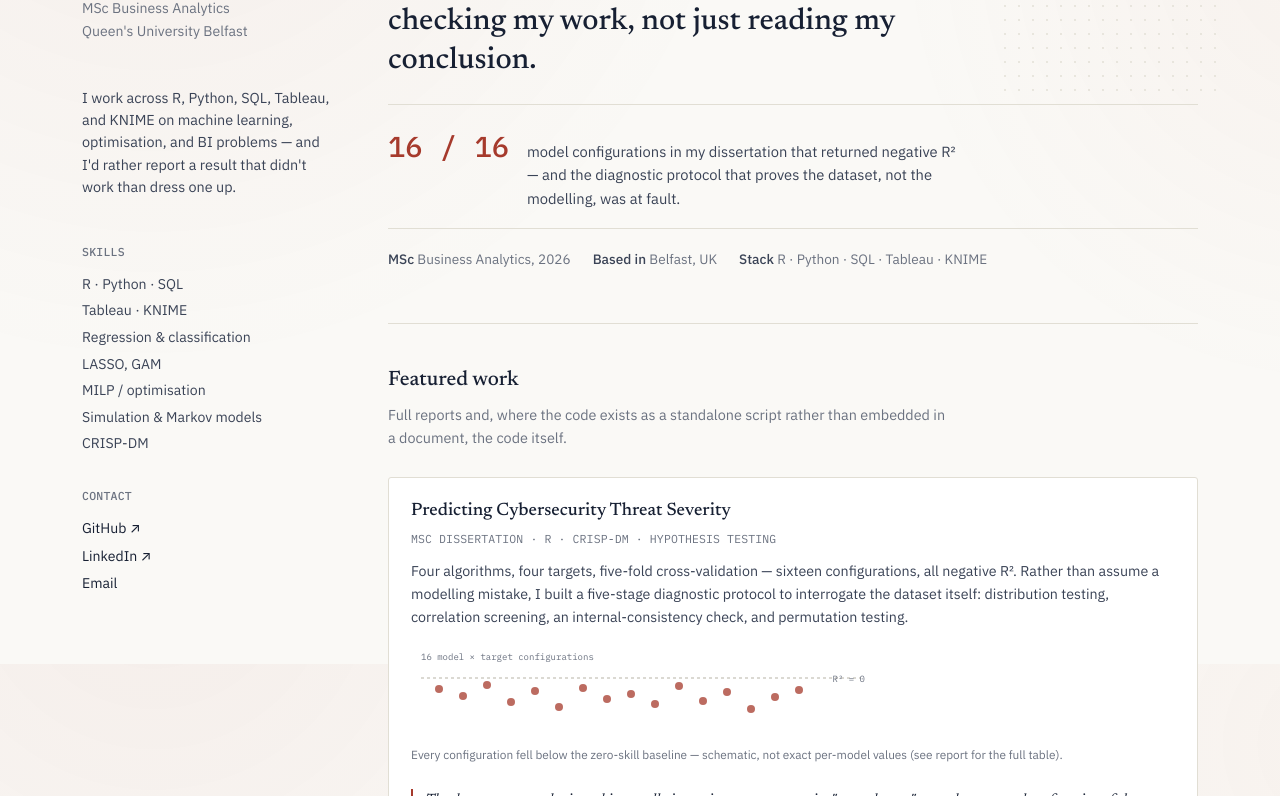
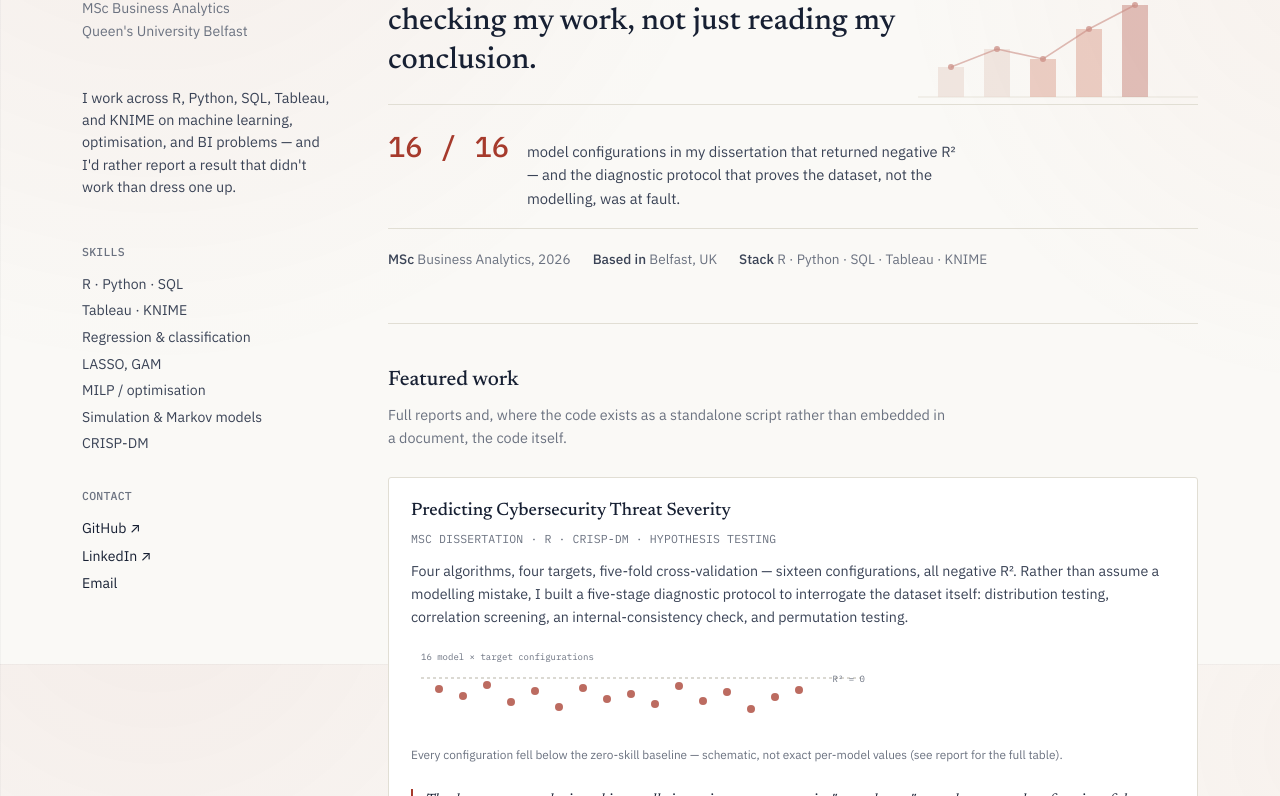
Before and after one commit to Sanjai-Balaji-Analyst/Sanjai-Balaji-Analyst.github.io, a plain HTML site: page index.html in a window 1280 px wide. Shown: the part 136-932 px from the top of the page. Drawn offline with Linux system fonts and the light colour scheme.

Commit message:
Add analytics chart motif and grid texture to background

```diff
--- a/index.html
+++ b/index.html
@@ -34,8 +34,10 @@
   body {
     margin: 0;
     background:
-      radial-gradient(1100px circle at 12% -12%, rgba(166, 58, 44, 0.06), transparent 55%),
-      radial-gradient(900px circle at 105% 10%, rgba(201, 105, 79, 0.05), transparent 50%),
+      radial-gradient(1100px circle at 12% -12%, rgba(166, 58, 44, 0.065), transparent 55%),
+      radial-gradient(900px circle at 105% 10%, rgba(201, 105, 79, 0.055), transparent 50%),
+      linear-gradient(rgba(23, 32, 51, 0.035) 1px, transparent 1px) 0 0 / 100% 42px,
+      linear-gradient(90deg, rgba(23, 32, 51, 0.035) 1px, transparent 1px) 0 0 / 42px 100%,
       var(--paper);
     background-attachment: fixed;
     color: var(--ink);
@@ -149,12 +151,11 @@
   }
   .hero-bg {
     position: absolute;
-    top: -20px; right: -20px;
-    width: 220px; height: 160px;
-    background-image: radial-gradient(var(--line) 1px, transparent 1px);
-    background-size: 14px 14px;
-    opacity: 0.7;
+    top: -16px; right: -10px;
+    width: 300px; height: 190px;
+    opacity: 0.55;
     z-index: -1;
+    pointer-events: none;
   }
   .hero h2.headline {
     font-family: 'Newsreader', serif;
@@ -361,7 +362,26 @@
 
   <main>
     <div class="hero">
-      <div class="hero-bg"></div>
+      <div class="hero-bg">
+<svg viewBox="0 0 300 190" width="100%" height="100%" preserveAspectRatio="xMidYMid meet">
+<line x1="10" y1="150" x2="290" y2="150" stroke="#D8D3C5" stroke-width="1"/>
+<g opacity="0.55">
+<rect x="30" y="120" width="26" height="30" fill="#D9B8AC"/>
+<rect x="76" y="102" width="26" height="48" fill="#D9B8AC"/>
+<rect x="122" y="112" width="26" height="38" fill="#C9694F"/>
+<rect x="168" y="82" width="26" height="68" fill="#C9694F"/>
+<rect x="214" y="58" width="26" height="92" fill="#A63A2C"/>
+</g>
+<polyline points="43,120 89,102 135,112 181,82 227,58" fill="none" stroke="#A63A2C" stroke-width="1.6" opacity="0.6"/>
+<g fill="#A63A2C" opacity="0.75">
+<circle cx="43" cy="120" r="3"/>
+<circle cx="89" cy="102" r="3"/>
+<circle cx="135" cy="112" r="3"/>
+<circle cx="181" cy="82" r="3"/>
+<circle cx="227" cy="58" r="3"/>
+</g>
+</svg>
+</div>
       <h2 class="headline">Six projects. Every one built to survive someone checking my work, not just reading my conclusion.</h2>
 
       <div class="stat-block">
```
